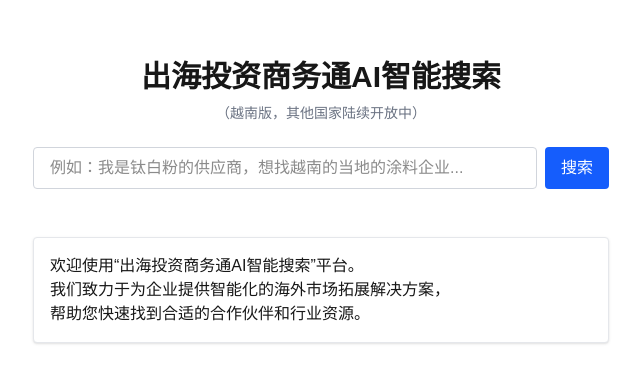
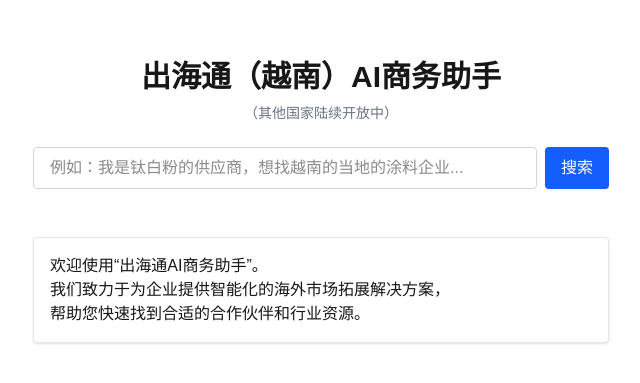
Before and after one commit to richardln/search-overseas-ai, a Next.js app: page / in a window 1280 px wide. Shown: the part 199-582 px from the top of the page, without its empty margins (319-959 px from the left). Built offline with nearby package versions, Linux system fonts and the light colour scheme.

Commit message:
Update page.tsx

```diff
--- a/app/page.tsx
+++ b/app/page.tsx
@@ -35,8 +35,8 @@ export default function Page() {
 
   return (
     <main className="flex flex-col items-center justify-center min-h-screen px-4 py-8">
-      <h1 className="text-3xl font-bold mb-2">出海投资商务通AI智能搜索</h1>
-      <p className="text-sm text-gray-500 mb-6">（越南版，其他国家陆续开放中）</p>
+      <h1 className="text-3xl font-bold mb-2">出海通（越南）AI商务助手</h1>
+      <p className="text-sm text-gray-500 mb-6">（其他国家陆续开放中）</p>
       <div className="flex w-full max-w-xl gap-2 mb-6">
         <input
           className="flex-grow border border-gray-300 rounded px-4 py-2"
@@ -71,7 +71,7 @@ export default function Page() {
       {/* 如果没有数据 */}
       {response.length === 0 && !loading && (
         <div className="mt-6 max-w-xl w-full bg-white shadow p-4 border border-gray-200 rounded">
-          <p>欢迎使用“出海投资商务通AI智能搜索”平台。</p>
+          <p>欢迎使用“出海通AI商务助手”。</p>
           <p>我们致力于为企业提供智能化的海外市场拓展解决方案，</p>
           <p>帮助您快速找到合适的合作伙伴和行业资源。</p>
         </div>
```
